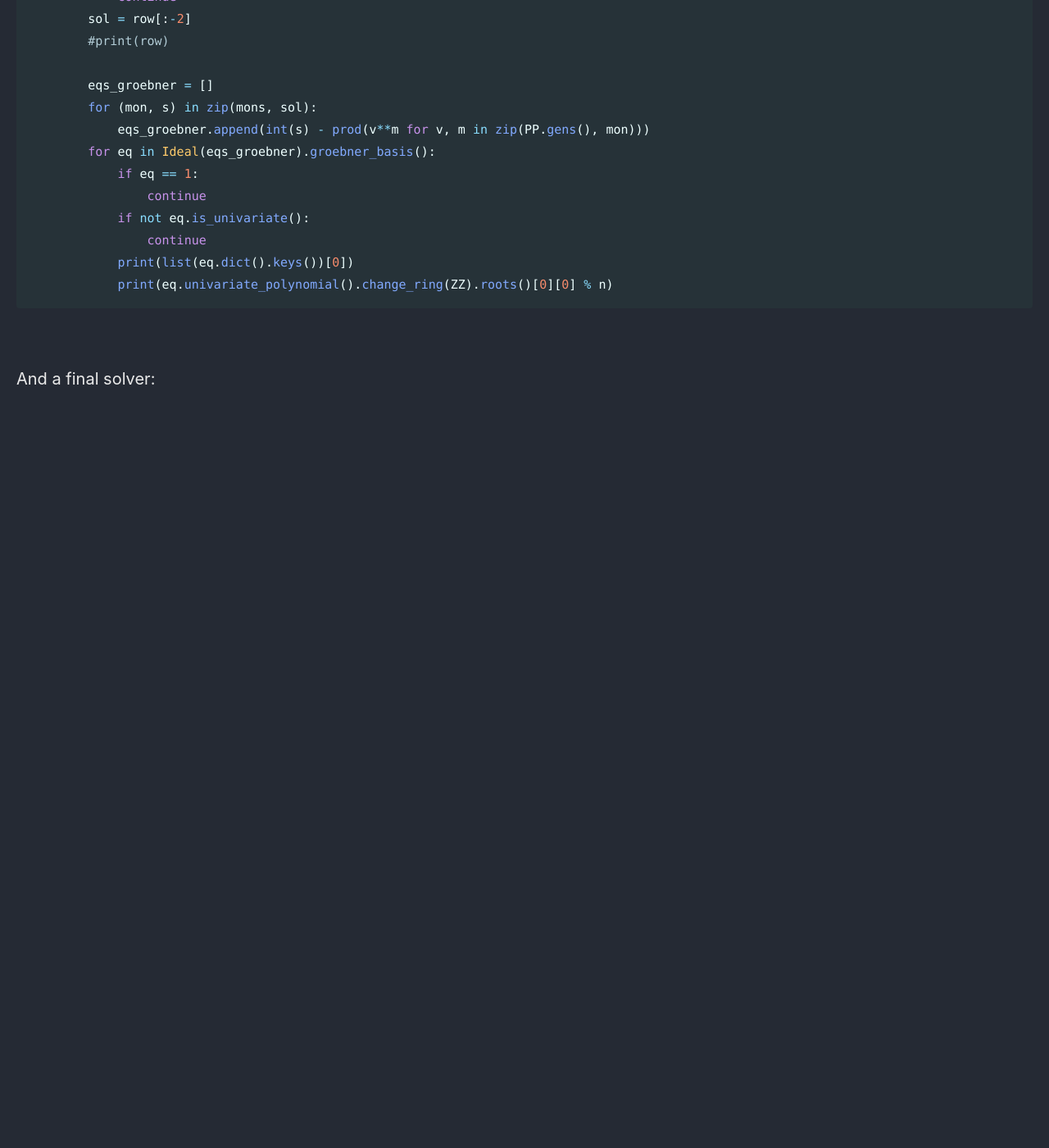
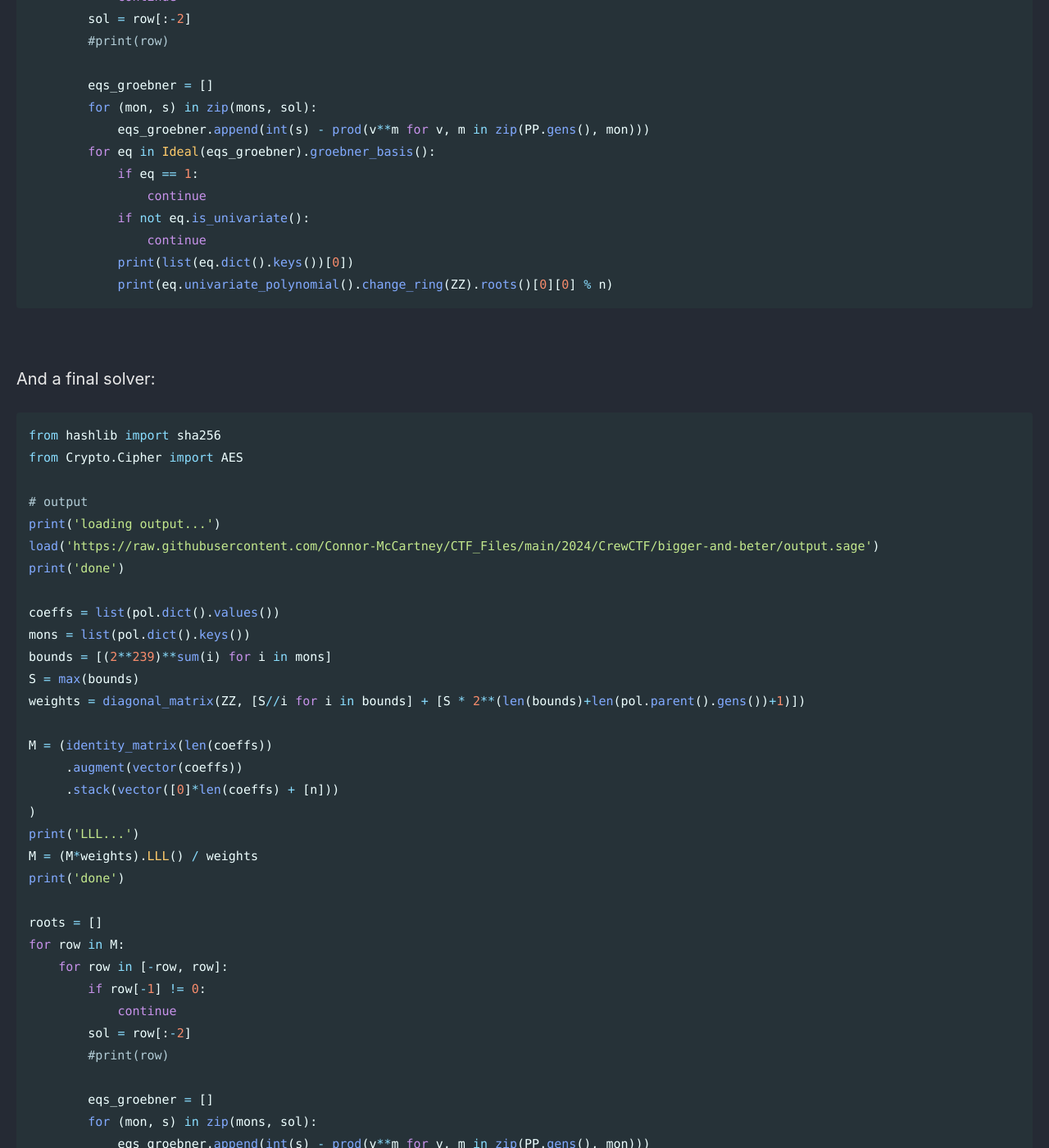
Before and after one commit to Connor-McCartney/Connor-McCartney.github.io, a Jekyll site: the page built from _pages/cryptography/small-roots/Bigger-and-better-crew-CTF-2024.md, in a window 1280 px wide and 1400 px high, scrolled down 3883 px. Shown: the whole window at 82% size. Built offline with Jekyll 4.4.1, drawn with Linux system fonts in a browser that asks for light colours; cached includes are drawn as plain includes; before the commit the page ends 4416 px from its top, so only the background shows below that; some of the changed text lies outside the part shown.

Commit message:
Update Bigger-and-better-crew-CTF-2024.md

````diff
--- a/_pages/cryptography/small-roots/Bigger-and-better-crew-CTF-2024.md
+++ b/_pages/cryptography/small-roots/Bigger-and-better-crew-CTF-2024.md
@@ -163,3 +163,52 @@ for row in M:
 <br>
 
 And a final solver:
+
+```python
+from hashlib import sha256
+from Crypto.Cipher import AES
+
+# output
+print('loading output...')
+load('https://raw.githubusercontent.com/Connor-McCartney/CTF_Files/main/2024/CrewCTF/bigger-and-beter/output.sage')
+print('done')
+
+coeffs = list(pol.dict().values())
+mons = list(pol.dict().keys())
+bounds = [(2**239)**sum(i) for i in mons]
+S = max(bounds)
+weights = diagonal_matrix(ZZ, [S//i for i in bounds] + [S * 2**(len(bounds)+len(pol.parent().gens())+1)])
+
+M = (identity_matrix(len(coeffs))
+     .augment(vector(coeffs))
+     .stack(vector([0]*len(coeffs) + [n]))
+)
+print('LLL...')
+M = (M*weights).LLL() / weights
+print('done')
+
+roots = []
+for row in M:
+    for row in [-row, row]:
+        if row[-1] != 0:
+            continue
+        sol = row[:-2]
+        #print(row)
+
+        eqs_groebner = []
+        for (mon, s) in zip(mons, sol):
+            eqs_groebner.append(int(s) - prod(v**m for v, m in zip(PP.gens(), mon)))
+        for eq in Ideal(eqs_groebner).groebner_basis():
+            if eq == 1:
+                continue
+            if not eq.is_univariate():
+                continue
+            roots.append(eq.univariate_polynomial().change_ring(ZZ).roots()[0][0] % n)
+
+key = b''.join([bytes.fromhex(f"{int(i):02x}") for i in roots])
+key = sha256(key).digest()
+cipher = AES.new(key, AES.MODE_ECB)
+print(cipher.decrypt(bytes.fromhex(c)))
+
+# crew{LLL1ne4r1z4ti0n_15_c0oLLL}
+```
````
